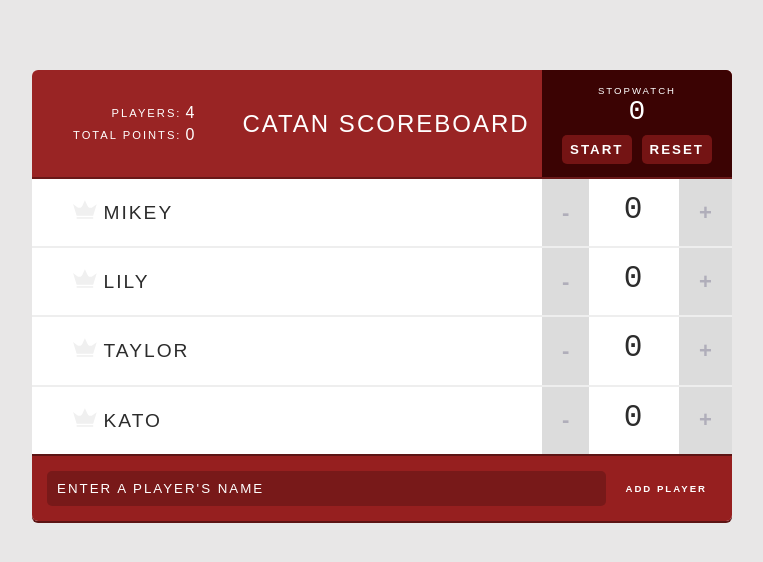
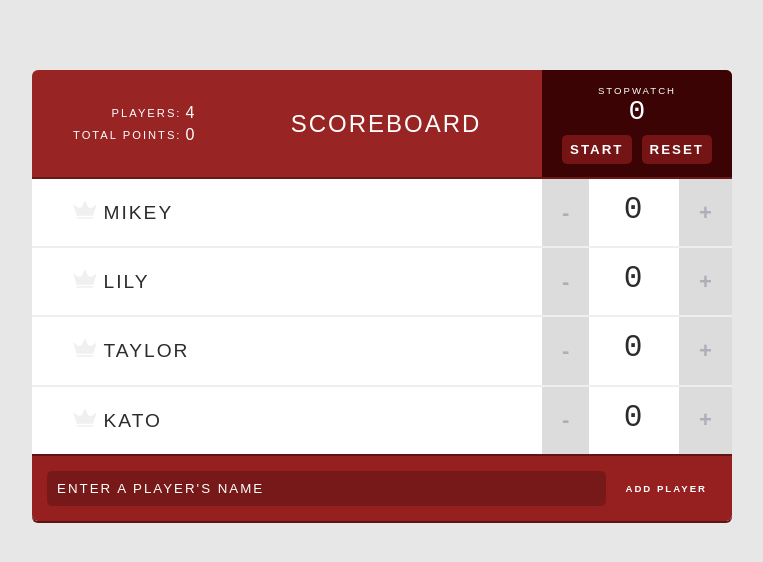
Before and after one commit to imikeyi03/React-Scoreboard-Components, a React (Create React App) app: page / in a window 1280 px wide. Shown: the top 562 px of the page, without its empty margins (258-1021 px from the left). Built offline with nearby package versions, Linux system fonts and the light colour scheme.

Commit message:
added context consumers and providers

```diff
--- a/src/components/App.js
+++ b/src/components/App.js
@@ -1,6 +1,7 @@
 import React from 'react';
+import { Provider } from './Context'
 import Header from './Header';
-import Player from './Player';
+import PlayerList from './PlayerList';
 import AddPlayerForm from './AddPlayerForm';
 
 
@@ -78,30 +79,21 @@
   }
 
   render() {
-    const highScore = this.getHighScore();
 
     return (
-      <div className="scoreboard">
-        <Header
-          players={this.state.players}
-        />
+      <Provider value={this.state.players}>
+        <div className="scoreboard">
+          <Header />
 
-        {/* Players list */}
-        {this.state.players.map( (player, index) =>
-          <Player
-            name={player.name}
-            score={player.score}
-            id={player.id}
-            key={player.id.toString()}
-            index={index}
+          <PlayerList
             changeScore={this.handleScoreChange}
             removePlayer={this.handleRemovePlayer}
-            isHighScore= {highScore === player.score}
+            getHighScore={this.getHighScore}
           />
-        )}
 
-        <AddPlayerForm addPlayer={this.handleAddPlayer}/>
-      </div>
+          <AddPlayerForm addPlayer={this.handleAddPlayer} />
+        </div>
+      </Provider>
     );
   }
 }
--- /dev/null
+++ b/src/components/Context/index.js
@@ -0,0 +1,8 @@
+import React from 'react';
+
+// Create an access variable for the React.createContext Method
+const ScoreboardContent = React.createContext();
+
+// Export the Provider and Consumer to be used in our app
+export const Provider = ScoreboardContent.Provider;
+export const Consumer = ScoreboardContent.Consumer;
--- a/src/components/Header.js
+++ b/src/components/Header.js
@@ -1,12 +1,11 @@
 import React from 'react';
-import PropTypes from 'prop-types';
 import Stats from './Stats.js';
 import Stopwatch from './Stopwatch.js';
 
-const Header = ({ players, title }) => {
+const Header = ({ title }) => {
     return (
       <header>
-        <Stats players = {players} />
+        <Stats />
         <h1>{ title }</h1>
         <Stopwatch />
       </header>
@@ -14,13 +13,9 @@
   }
 
 
-  Header.propTypes = {
-    players: PropTypes.arrayOf(PropTypes.object),
-    title: PropTypes.string,
-  }
 
   Header.defaultProps = {
-    title: 'Catan Scoreboard'
+    title: 'Scoreboard'
   };
 
   export default Header;
--- /dev/null
+++ b/src/components/PlayerList.js
@@ -0,0 +1,29 @@
+import React from 'react';
+import { Consumer } from './Context';
+import Player from './Player';
+
+const PlayerList = ({players, getHighScore, changeScore, removePlayer}) => {
+  return (
+    <Consumer>
+      { context => (
+           <div>
+            {context.map((player, index) =>
+              <Player
+                index={index}
+                key={player.id.toString()}
+                id={player.id}
+                name={player.name}
+                score={player.score}
+                changeScore={changeScore}
+                removePlayer={removePlayer}
+                isHighScore={getHighScore() === player.score}
+              />
+            )}
+         </div>
+      )}
+    </Consumer>
+
+  );
+};
+
+export default PlayerList;
--- a/src/components/Stats.js
+++ b/src/components/Stats.js
@@ -1,10 +1,12 @@
 import React from "react";
-import PropTypes from 'prop-types';
+import { Consumer } from './Context'
 
-const Stats = ({players}) => {
-
-  const totalPlayers = players.length;
-  const totalPoints = players.reduce( (total, player) => {
+const Stats = () => {
+  return (
+    <Consumer>
+      { context => {
+        const totalPlayers = context.length;
+        const totalPoints = context.reduce( (total, player) => {
           return total + player.score;
         }, 0);
 
@@ -22,12 +24,9 @@
           </tbody>
         </table>
         );
-};
-
-Stats.propTypes = {
-  players: PropTypes.arrayOf(PropTypes.shape({
-    score: PropTypes.number
-  }))
-};
+      }}
+    </Consumer>
+  );
+}
 
 export default Stats;
```
Lines whose indentation alone changed are shown as unchanged.
